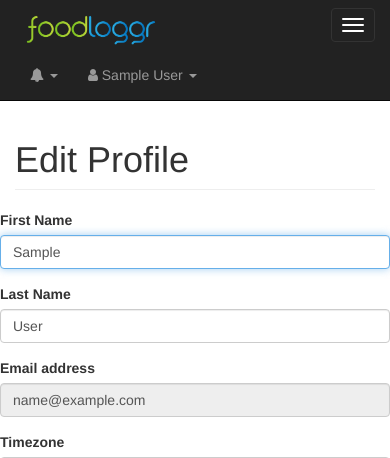
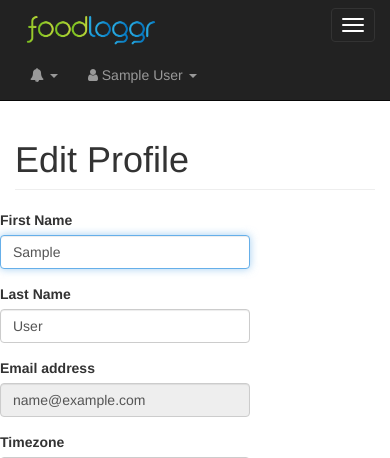
Before and after one commit to MattHealy/foodloggr, a Flask app: page /app/profile/edit in a window 390 px wide; the page is wider, and only the part inside the window is pictured. Shown: the top 458 px of that part. Run offline with Flask 2, Linux system fonts and the light colour scheme; a user stored in the database is signed in; tables that the repository leaves empty hold one stand-in row (values such as "Sample post"); some libraries are stand-ins or nearby versions.

Commit message:
Adjust field width on mobile

```diff
--- a/app/templates/admin/edit_profile.html
+++ b/app/templates/admin/edit_profile.html
@@ -9,8 +9,8 @@
                         {{ form.hidden_tag() }}
                         <div class="form-group">
 
-                            <label class="col-sm-2 control-label" for="first_name">First Name</label>
-                            <div class="col-sm-4">
+                            <label class="col-xs-12 col-sm-2 control-label" for="first_name">First Name</label>
+                            <div class="col-xs-8 col-sm-4">
                             {{ form.first_name(placeholder="e.g. Fred", class="form-control", required="required", autofocus="autofocus") }}
                             {% for error in form.errors.first_name %}
                                 <span style="color: red;">[{{error}}]</span>
@@ -21,8 +21,8 @@
 
                         <div class="form-group">
 
-                            <label class="col-sm-2 control-label" for="last_name">Last Name</label>
-                            <div class="col-sm-4">
+                            <label class="col-xs-12 col-sm-2 control-label" for="last_name">Last Name</label>
+                            <div class="col-xs-8 col-sm-4">
                             {{ form.last_name(placeholder="e.g. Smith", class="form-control", required="required") }}
                             {% for error in form.errors.last_name %}
                                 <span style="color: red;">[{{error}}]</span>
@@ -33,8 +33,8 @@
 
                         <div class="form-group">
 
-                            <label class="col-sm-2 control-label" for="email">Email address</label>
-                            <div class="col-sm-4">
+                            <label class="col-xs-12 col-sm-2 control-label" for="email">Email address</label>
+                            <div class="col-xs-8 col-sm-4">
 
                             {% if g.user.social_id %}
                                 {{ form.email(placeholder="e.g. test@gmail.com", class="form-control", required="required", readonly="readonly") }}
@@ -51,8 +51,8 @@
 
                         <div class="form-group">
 
-                            <label class="col-sm-2 control-label" for="timezone">Timezone</label>
-                            <div class="col-sm-4">
+                            <label class="col-xs-12 col-sm-2 control-label" for="timezone">Timezone</label>
+                            <div class="col-xs-8 col-sm-4">
                             {{ form.timezone(placeholder="e.g. test@gmail.com", class="form-control", required="required") }}
                             {% for error in form.errors.timezone %}
                                 <span style="color: red;">[{{error}}]</span>
@@ -63,8 +63,8 @@
 
                         <div class="form-group">
 
-                            <label class="col-sm-2 control-label" for="photo">Photo</label>
-                            <div class="col-sm-4">
+                            <label class="col-xs-12 col-sm-2 control-label" for="photo">Photo</label>
+                            <div class="col-xs-8 col-sm-4">
                             {% if g.user.photo %}
                             <p class="form-control-static">
                                <img src="{{ g.user.get_photo() }}" height="100" />
```
